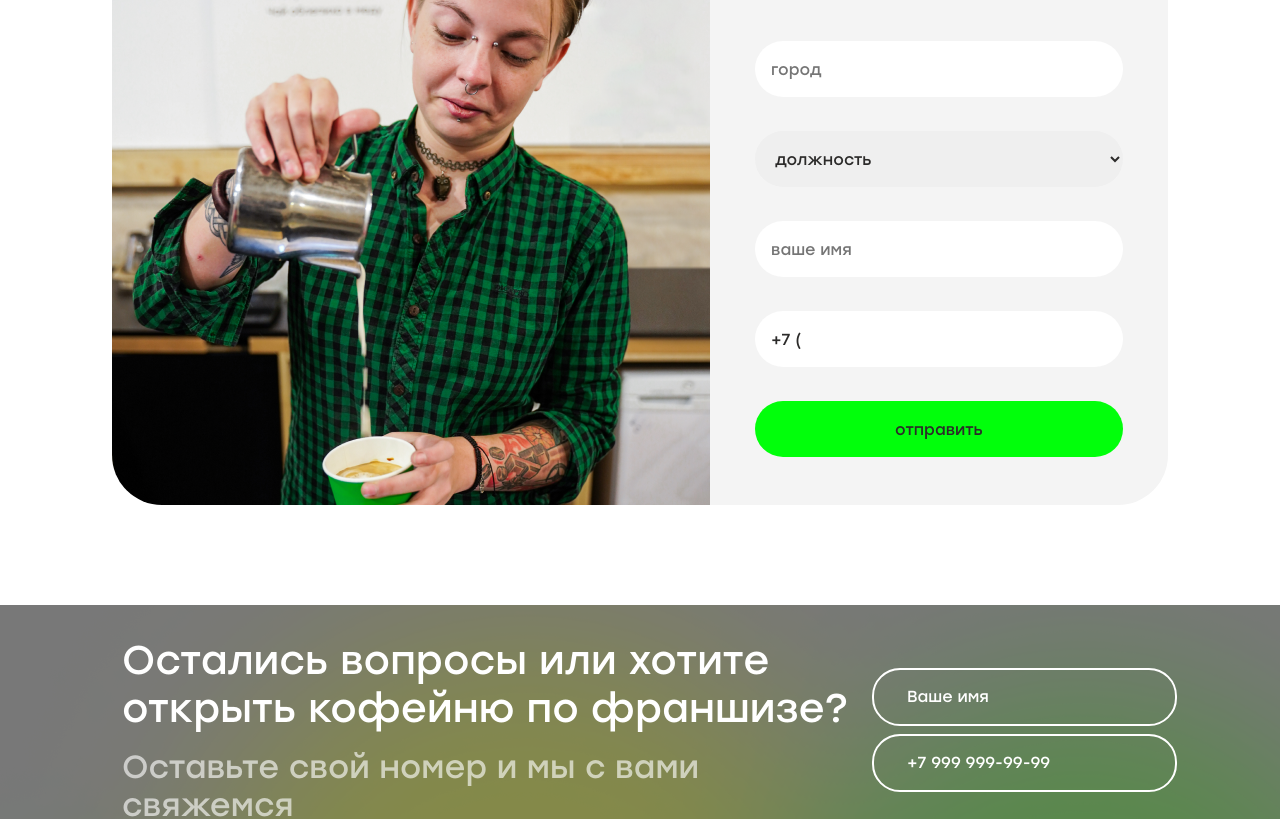
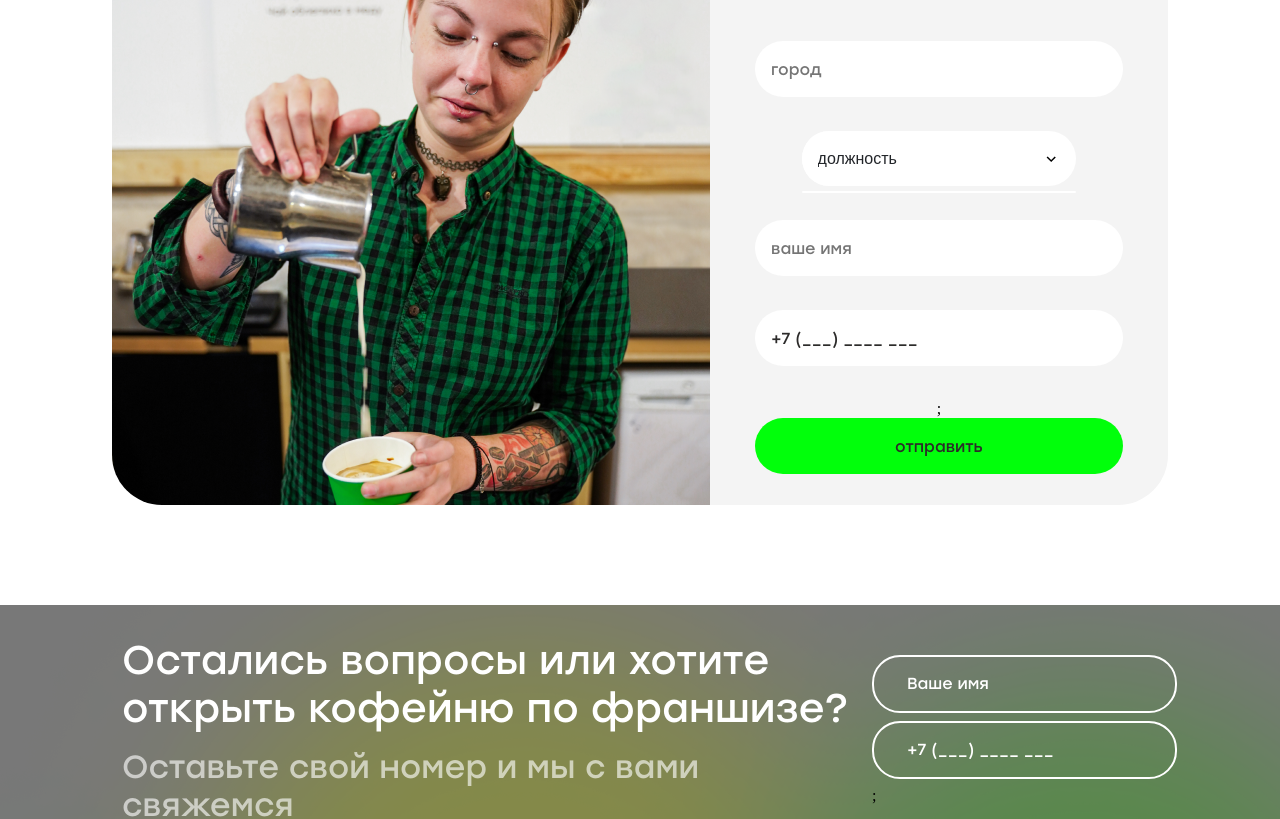
Before and after one commit to jasurbekfrontend/bodriy-den, a React (Vite) app: page / in a window 1280 px wide. Shown: the part 4340-5159 px from the top of the page. Built offline with nearby package versions, Linux system fonts and the light colour scheme.

Commit message:
number format

```diff
--- a/package.json
+++ b/package.json
@@ -13,8 +13,9 @@
   "dependencies": {
     "react": "^18.2.0",
     "react-dom": "^18.2.0",
+    "react-icons": "^5.2.1",
+    "react-number-format": "^5.3.4",
     "react-router-dom": "^6.23.1"
-
   },
   "devDependencies": {
     "@types/react": "^18.2.64",
--- a/src/components/Footer.jsx
+++ b/src/components/Footer.jsx
@@ -3,6 +3,7 @@ import logo from "../assets/svg/logo-in-dark.svg";
 import arrowRight from "../assets/svg/arrowRight.svg";
 import telegram from "../assets/svg/telegram.svg";
 import message from "../assets/svg/message.svg";
+import { PatternFormat } from 'react-number-format';
 
 const Footer = () => {
   return (
@@ -17,7 +18,7 @@ const Footer = () => {
         </div>
         <div className="topRight">
           <input type="text" placeholder="Ваше имя" />
-          <input type="text" placeholder="+7 999 999-99-99" />
+          <PatternFormat format="+7 (###) #### ###" allowEmptyFormatting mask="_" />;
         </div>
       </div>
       <div className="footerCard">
--- a/src/pages/Main.jsx
+++ b/src/pages/Main.jsx
@@ -31,6 +31,9 @@ import marketQr from "../assets/svg/marketQr.svg";
 import blogImg1 from "../assets/img/blog1.png";
 import blogImg2 from "../assets/img/blog2.png";
 import Footer from "../components/Footer";
+import { PatternFormat } from 'react-number-format';
+import { MdKeyboardArrowDown } from 'react-icons/md';
+
 
 // corusel
 
@@ -40,7 +43,18 @@ const Main = () => {
   const navigate = useNavigate()
   const images = [{ img1: s3Img1, img2: s3Img2, img3: s3Img3 }, { img1: s3Img1, img2: s3Img2, img3: s3Img3 }, { img1: s3Img1, img2: s3Img2, img3: s3Img3 }, { img1: s3Img1, img2: s3Img2, img3: s3Img3 }, { img1: s3Img1, img2: s3Img2, img3: s3Img3 }, { img1: s3Img1, img2: s3Img2, img3: s3Img3 }, { img1: s3Img1, img2: s3Img2, img3: s3Img3 }, { img1: s3Img1, img2: s3Img2, img3: s3Img3 }, { img1: s3Img1, img2: s3Img2, img3: s3Img3 }, { img1: s3Img1, img2: s3Img2, img3: s3Img3 }, { img1: s3Img1, img2: s3Img2, img3: s3Img3 }, { img1: s3Img1, img2: s3Img2, img3: s3Img3 }];
   const blog = [{ img1: blogImg1, img2: blogImg2 }, { img1: blogImg1, img2: blogImg2 }, { img1: blogImg1, img2: blogImg2 }, { img1: blogImg1, img2: blogImg2 }]
+ /// select function
+  const [selectedValue, setSelectedValue] = useState('должность');
+  const [isActive, setIsActive] = useState(false);
 
+  const handleItemClick = (value) => {
+    setSelectedValue(value);
+    setIsActive(true); // Close the dropdown after selecting an item
+  };
+
+  const toggleDropdown = () => {
+    setIsActive(!isActive);
+  };
 
   const [sliderScore, setSliderScore] = useState(0);
   const [sliderScore_blog, setSliderScore_blog] = useState(0);
@@ -477,13 +491,24 @@ const Main = () => {
             <b>Работай у нас</b>
             <p>вакансии в кофейне и офисе</p>
             <input type="text" placeholder="город" />
-            <select>
-              <option value="">должность</option>
-              <option value="">должность</option>
-              <option value="">должность</option>
-            </select>
+            <label className={`select2 ${isActive ? 'active' : ''}`}>
+              <input
+                type="text"
+                placeholder="Деталь столешницы 1"
+                readOnly
+                value={selectedValue}
+                name="name__product"
+                onClick={toggleDropdown}
+              />
+              <MdKeyboardArrowDown onClick={toggleDropdown} /> {/* Ikona */}
+              <ol className="select__list2">
+                <li onClick={() => handleItemClick('1')}>1</li>
+                <li onClick={() => handleItemClick('2')}>2</li>
+                <li onClick={() => handleItemClick('3')}>3</li>
+              </ol>
+            </label>
             <input type="text" placeholder="ваше имя" />
-            <input type="text" defaultValue={"+7 ("} />
+            <PatternFormat format="+7 (###) #### ###" allowEmptyFormatting mask="_" />;
             <button>отправить</button>
           </form>
         </div>
```
Also changed, not shown: src/all.css, 1 other file (tests, documents, lock files or other folders).
